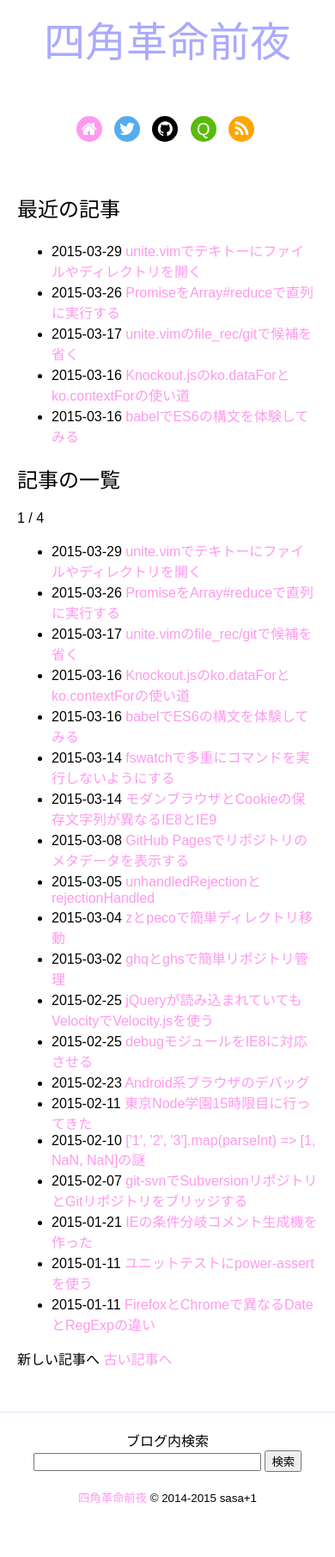
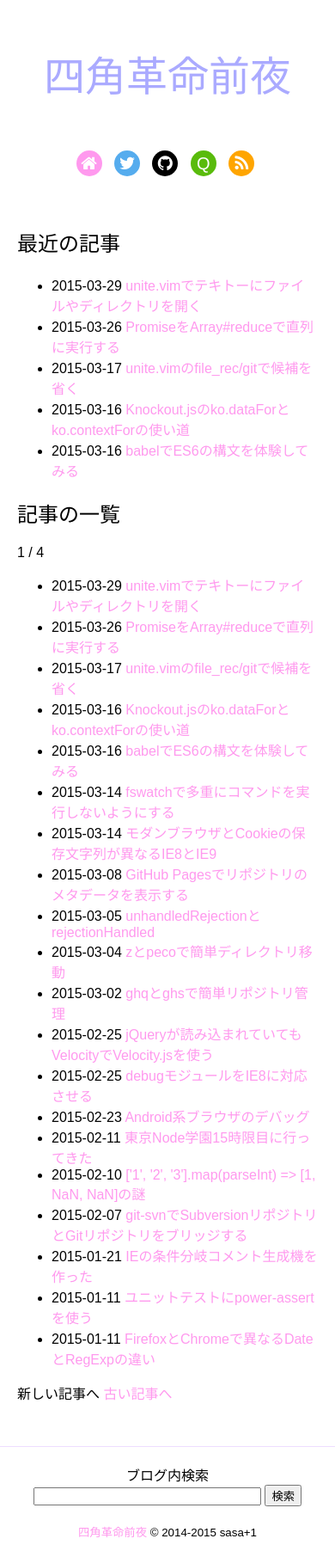
Before and after one commit to sasaplus1/blog, a Jekyll site: the page built from index.html, in a window 390 px wide. Shown: the whole page at 86% size. Built offline with Jekyll 4.4.1, drawn with Linux system fonts in a browser that asks for light colours; nearby versions of some CDN libraries; Markdown is read by kramdown in place of the engine named in the settings; the list of posts is cut into pages by our own code; comment, search, counter and statistics services are not loaded; before the commit the page ends 1771 px from its top, so only the background shows below that.

Commit message:
fixed scss

```diff
--- a/css/index.scss
+++ b/css/index.scss
@@ -36,10 +36,14 @@
 	transition: color 0.2s ease-out;
 }
 
+.header-area {
+	margin-top: 50px;
+}
+
 .blog-title {
 	font-weight: lighter;
 	font-size: 300%;
-	margin: 50px 0 0 0;
+	margin: 0;
 	text-align: center;
 
 	@media only screen and (max-width: 500px - 1px) {
@@ -312,6 +316,7 @@
 
 .footer-area {
 	border-top: 1px solid #eeddff;
+	margin-bottom: 20px;
 
 	.search-area {
 		margin: 0 auto;
@@ -333,12 +338,12 @@
 	}
 
 	.copyright {
-		margin: 20px auto;
+		margin: 20px auto 0 auto;
 		text-align: right;
 		width: $content-width;
 
 		@media only screen and (max-width: 850px - 1px) {
-			margin: 20px;
+			margin: 20px 20px 0 20px;
 			width: auto;
 		}
 		@media only screen and (max-width: 500px - 1px) {
```
